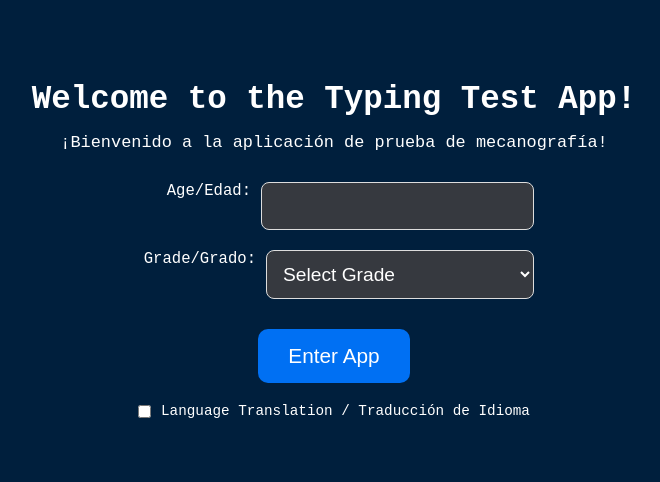
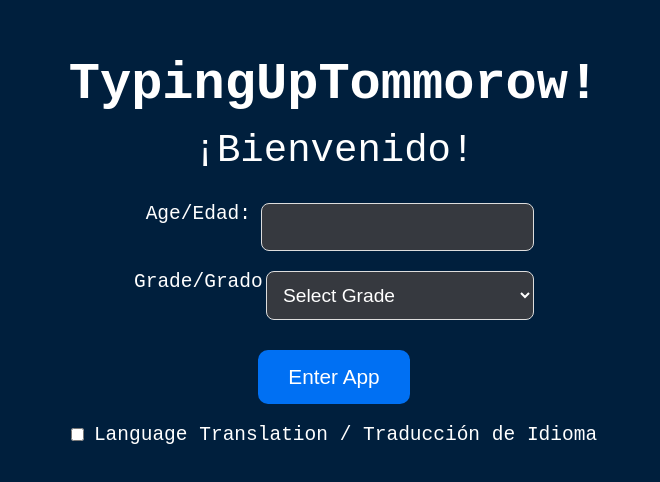
Before and after one commit to AdjacentRhyme67/hackpsu2025, a Next.js app in the folder frontend/: page / in a window 1280 px wide. Shown: the part 150-632 px from the top of the page, without its empty margins (306-966 px from the left). Built offline with nearby package versions, Linux system fonts and the light colour scheme.

Commit message:
final touches

```diff
--- a/frontend/src/app/VariableContext.js
+++ b/frontend/src/app/VariableContext.js
@@ -8,7 +8,7 @@ export const VariableProvider = ({ children }) => {
     const [missedChars, setMissedChars] = useState({});
     const [missedCharFrequencies, setMissedCharFrequencies] = useState({});
     const [allCharCounts, setAllCharCounts] = useState({});
-    const [targetText, setTargetText] = useState("Default");
+    const [targetText, setTargetText] = useState("Creating Lesson...");
     const [analyticsData, setAnalyticsData] = useState({});
 
     const value = {
--- a/frontend/src/app/page.js
+++ b/frontend/src/app/page.js
@@ -100,8 +100,8 @@ export default function LaunchPage() {
             textAlign: "center",
             padding: "30px"
         }}>
-            <h1 style={{ fontSize: "2.5em", marginBottom: "15px", textAlign: "center" }}>Welcome to the Typing Test App!</h1>
-            <p style={{ marginBottom: '30px', fontSize: "1.3em", textAlign: "center" }}>¡Bienvenido a la aplicación de prueba de mecanografía!</p>
+            <h1 style={{ fontSize: "4em", marginBottom: "15px", textAlign: "center" }}>TypingUpTommorow!</h1>
+            <p style={{ marginBottom: '30px', fontSize: "3em", textAlign: "center" }}>¡Bienvenido!</p>
 
             <div style={{
                 display: 'flex',
@@ -113,7 +113,7 @@ export default function LaunchPage() {
                 alignItems: "center"
             }}>
                 <div style={{ display: 'flex', width: "100%" }}>
-                    <label style={{ width: '150px', textAlign: 'right', fontSize: "1.2em", paddingRight: "10px" }}>Age/Edad:</label>
+                    <label style={{ width: '150px', textAlign: 'right', fontSize: "1.5em", paddingRight: "10px" }}>Age/Edad:</label>
                     <input
                         type="number"
                         value={age}
@@ -122,7 +122,7 @@ export default function LaunchPage() {
                     />
                 </div>
                 <div style={{ display: 'flex', width: "100%" }}>
-                    <label style={{ width: '132px', textAlign: 'right', fontSize: "1.2em", paddingRight: "10px" }}>Grade/Grado:</label>
+                    <label style={{ width: '132px', textAlign: 'right', fontSize: "1.5em", paddingRight: "10px" }}>Grade/Grado:</label>
                     <select
                         value={grade}
                         onChange={(e) => setGrade(e.target.value)}
@@ -164,7 +164,7 @@ export default function LaunchPage() {
                     onChange={(e) => setTranslate(e.target.checked)}
                     style={{ marginRight: "10px" }}
                 />
-                <label htmlFor="translate" style={{ fontSize: "1.1em" }}>Language Translation / Traducción de Idioma</label>
+                <label htmlFor="translate" style={{ fontSize: "1.5em" }}>Language Translation / Traducción de Idioma</label>
             </div>
 
             {(ageError || gradeError) && <div style={{ marginTop: '30px', color: 'red', textAlign: 'center', fontSize: "1.2em" }}>
--- a/frontend/src/app/typing/page.js
+++ b/frontend/src/app/typing/page.js
@@ -296,7 +296,6 @@ export default function Home() {
     const seconds = Math.floor(milliseconds / 1000);
     const minutes = Math.floor(seconds / 60);
     const remainingSeconds = seconds % 60;
-    const remainingMilliseconds = milliseconds % 1000;
 
     const formattedMinutes = String(minutes).padStart(2, "0");
     const formattedSeconds = String(remainingSeconds).padStart(2, "0");
--- a/frontend/src/app/typing_spanish/page.module.css
+++ b/frontend/src/app/typing_spanish/page.module.css
@@ -67,12 +67,12 @@
 
   .translateH{
     position: fixed; /* Fixed position to stay at the bottom */
-    bottom: 150px; /* Adjust as needed */
+    bottom: 200px; /* Adjust as needed */
     left: 50%; /* Center horizontally */
     transform: translateX(-50%); /* Adjust centering */
     text-align: center; /* Center text */
     color: white; /* Or your preferred text color */
-    font-size: 1.2em; /* Adjust font size */
+    font-size: 2em; /* Adjust font size */
     padding: 5px; /* Add padding for spacing */
     background-color: transparent; /* Optional background color */
     border-radius: 5px; /* Optional border radius */
```
Also changed, not shown: frontend/src/app/typing/page.module.css (line endings or trailing spaces), 2 other files (tests, documents, lock files or other folders).
